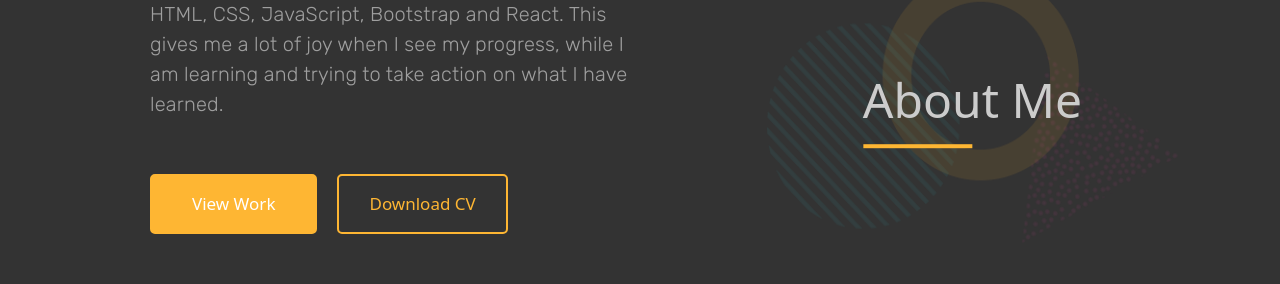
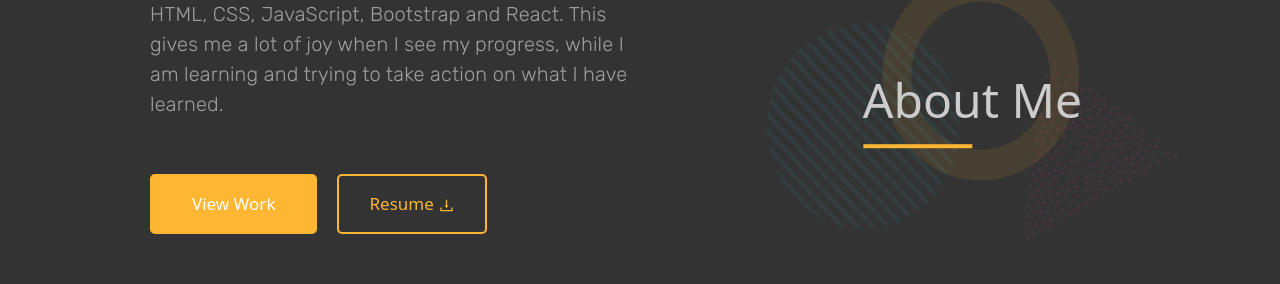
Before and after one commit to mangeshii/portfolio-react, a React (Create React App) app: page / in a window 1280 px wide. Shown: the part 973-1257 px from the top of the page. Built offline with nearby package versions, Linux system fonts and the light colour scheme; a web font is replaced by a local one.

Commit message:
added download link

```diff
--- a/src/Cpmponents/About.jsx
+++ b/src/Cpmponents/About.jsx
@@ -1,5 +1,7 @@
 import "./About.css";
 import about_img from "../Images/about_shap_bg.png";
+import resume from "../Images/resume.jpg";
+import {AiOutlineDownload} from "react-icons/ai"
 
 const About = () => {
     return (
@@ -22,9 +24,14 @@
                                         View Work
                                     </button>
                                 </a>
-                                <button className="btn  download-cv">
-                                    Download CV
-                                </button>
+                                <a
+                                    href={resume}
+                                    download
+                                >
+                                    <button className="btn download-cv">
+                                        Resume <AiOutlineDownload/>
+                                    </button>
+                                </a>
                             </div>
                         </div>
                         <div className="col-md-5 about-title">
```
Also changed, not shown: src/Images/resume.jpg (added).
